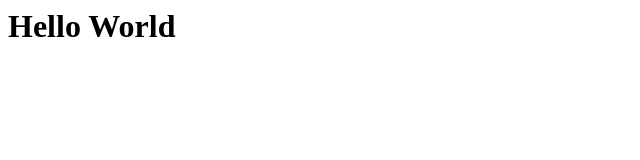
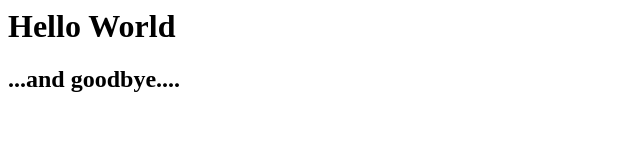
Before and after one commit to chrisvugrinec/azure_staticwebapp, a plain HTML site: page index.html in a window 1280 px wide. Shown: the whole page, without its empty margins (0-640 px from the left). Drawn offline with Linux system fonts and the light colour scheme.

Commit message:
goodnight

```diff
--- a/index.html
+++ b/index.html
@@ -1,3 +1,4 @@
 <html>
   <h1>Hello World</h1>
+  <h2>...and goodbye....</h2>
 </html>
```
